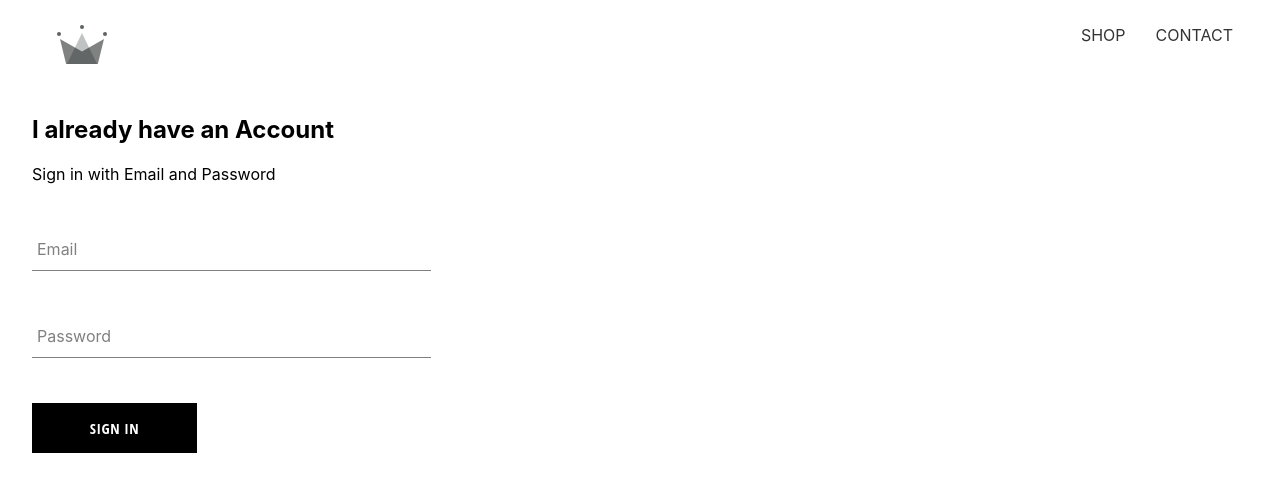
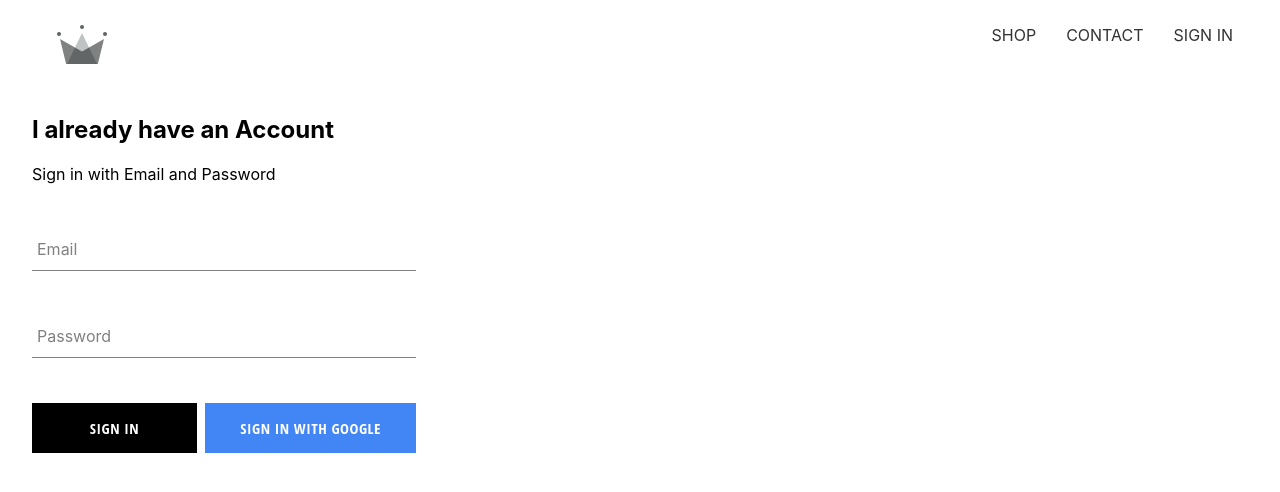
Before and after one commit to Bishwahangdewan/WeebStore, a React (Create React App) app: page /signin in a window 1280 px wide. Shown: the top 492 px of the page. Built offline with nearby package versions, Linux system fonts and the light colour scheme; no server answers.

Commit message:
Added Firebase and set up Google auth

```diff
--- a/package.json
+++ b/package.json
@@ -6,6 +6,7 @@
     "@testing-library/jest-dom": "^5.14.1",
     "@testing-library/react": "^11.2.7",
     "@testing-library/user-event": "^12.8.3",
+    "firebase": "^8.8.1",
     "node-sass": "^6.0.1",
     "react": "^17.0.2",
     "react-dom": "^17.0.2",
--- a/src/App.js
+++ b/src/App.js
@@ -4,11 +4,33 @@
 import { Switch, Route } from 'react-router-dom';
 import Header from './components/header/header.component';
 import SignInAndSignUp from './pages/signin-and-signup/signin-and-signup.component';
+import { auth } from './firebase/firebase.util';
 
-function App() {
+class App extends React.Component {
+  constructor() {
+    super();
+
+    this.state = {
+      currentUser: null
+    }
+  }
+
+  unsubscribeFromAuth = null;
+
+  componentDidMount() {
+    this.unsubscribeFromAuth = auth.onAuthStateChanged(user => {
+      this.setState({ currentUser: user })
+    })
+  }
+
+  componentWillUnmount() {
+    this.unsubscribeFromAuth();
+  }
+
+  render() {
     return (
       <div className="App">
-      <Header />
+        <Header currentUser={this.state.currentUser} />
         <Switch>
           <Route exact path="/" component={HomePage} />
           <Route path="/shop" component={Shop} />
@@ -17,5 +39,6 @@
       </div>
     );
   }
+}
 
 export default App;
--- a/src/components/custom-button/custom-button.component.jsx
+++ b/src/components/custom-button/custom-button.component.jsx
@@ -2,8 +2,8 @@
 
 import './custom-button.styles.scss';
 
-const CustomButton = ({ children, ...otherProps }) => (
-    <button className="custom-button" {...otherProps}>{children}</button>
+const CustomButton = ({ children, isGoogleSignIn, ...otherProps }) => (
+    <button className={`${isGoogleSignIn ? 'google-sign-in' : ''} custom-button`} {...otherProps}>{children}</button>
 )
 
 export default CustomButton;
--- a/src/components/custom-button/custom-button.styles.scss
+++ b/src/components/custom-button/custom-button.styles.scss
@@ -19,4 +19,14 @@
       color: black;
       border: 1px solid black;
     }
+
+    &.google-sign-in{
+        background-color: #4285f4;
+        color:white;
+
+        &:hover{
+            background-color:#357ae8;
+            border:none;
+        }
+    }
   }
--- a/src/components/header/header.component.jsx
+++ b/src/components/header/header.component.jsx
@@ -4,9 +4,11 @@
 
 import { ReactComponent as Logo } from '../../assets/crown.svg';
 
+import { auth } from '../../firebase/firebase.util';
+
 import './header.styles.scss';
 
-const Header = () => (
+const Header = ({ currentUser }) => (
     <div className="header">
         <Link className="logo-container" to="/">
             <Logo className="logo" />
@@ -14,6 +16,11 @@
         <div className="options">
             <Link className="option" to="/shop">SHOP</Link>
             <Link className="option" to="/contact">CONTACT</Link>
+            {
+                currentUser ?
+                    <div className="option" onClick={() => auth.signOut()}>SIGN OUT</div> :
+                    <Link className="option" to="/signin">SIGN IN</Link>
+            }
         </div>
     </div>
 )
--- a/src/components/header/header.styles.scss
+++ b/src/components/header/header.styles.scss
@@ -20,6 +20,7 @@
 
       .option {
         padding: 10px 15px;
+        cursor:pointer;
       }
     }
   }
--- a/src/components/signin/signin.component.jsx
+++ b/src/components/signin/signin.component.jsx
@@ -1,10 +1,9 @@
 import React from 'react';
+import './signin.styles.scss';
+import FormInput from '../form-input/form-input.component.jsx';
+import CustomButton from '../custom-button/custom-button.component';
+import { signInWithGoogle } from '../../firebase/firebase.util';
 
-import './signin.styles.scss';
-
-import FormInput from '../form-input/form-input.component.jsx';
-
-import CustomButton from '../custom-button/custom-button.component';
 
 class SignIn extends React.Component {
     constructor() {
@@ -39,7 +38,10 @@
 
                     <FormInput name="password" type="password" value={this.state.password} handleChange={this.handleChange} label="Password" required />
 
-                    <CustomButton type="submit"> Sign In </CustomButton>
+                    <div className="buttons">
+                        <CustomButton type="submit"> Sign In </CustomButton>
+                        <CustomButton onClick={signInWithGoogle} isGoogleSignIn> Sign In with Google </CustomButton>
+                    </div>
                 </form>
             </div>
         )
--- a/src/components/signin/signin.styles.scss
+++ b/src/components/signin/signin.styles.scss
@@ -6,4 +6,9 @@
     .title{
         margin:10px 0;
     }
+
+    .buttons{
+        display: flex;
+        justify-content: space-between;
+    }
 }
--- /dev/null
+++ b/src/firebase/firebase.util.js
@@ -0,0 +1,27 @@
+import firebase from 'firebase/app';
+
+import 'firebase/firestore';
+import 'firebase/auth';
+
+const firebaseConfig = {
+    apiKey: "AIzaSyAt8nz8EEmsCcso00CaK1herWcl9gTOQgw",
+    authDomain: "weebstore-539e2.firebaseapp.com",
+    projectId: "weebstore-539e2",
+    storageBucket: "weebstore-539e2.appspot.com",
+    messagingSenderId: "880830118695",
+    appId: "1:880830118695:web:9e7c06f37070a41a484702",
+    measurementId: "G-12XLRC70HN"
+}
+
+firebase.initializeApp(firebaseConfig);
+
+export const auth = firebase.auth();
+export const firestore = firebase.firestore();
+
+//google authentication
+const provider = new firebase.auth.GoogleAuthProvider();
+provider.setCustomParameters({ prompt: 'select_account' });
+
+export const signInWithGoogle = () => auth.signInWithPopup(provider);
+
+export default firebase;
--- a/src/index.css
+++ b/src/index.css
@@ -21,3 +21,7 @@
 width:95%;
 margin:auto;
 }
+
+*{
+  box-sizing:border-box;
+}
```
Also changed, not shown: 1 other file (tests, documents, lock files or other folders). Lines whose indentation alone changed are shown as unchanged.
